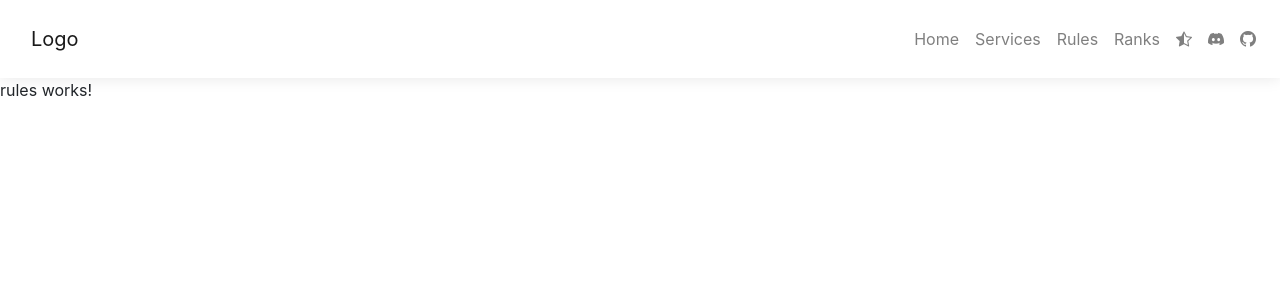
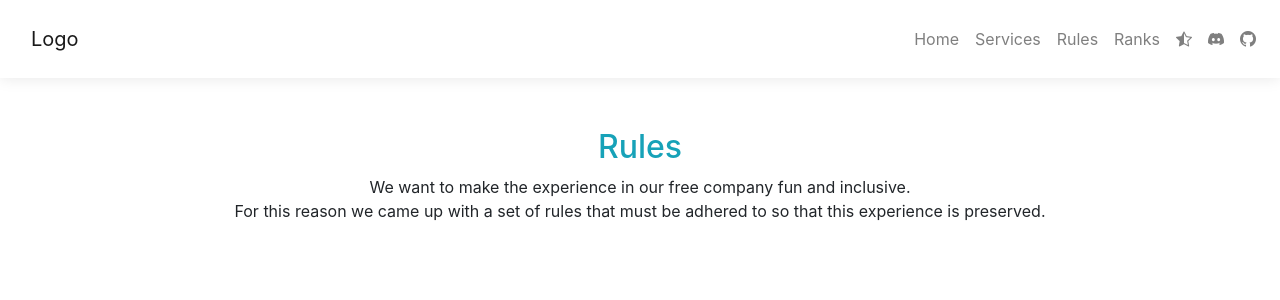
Before and after one commit to Morphclue/lalafeel, an Angular app: page /fc/rules in a window 1280 px wide. Shown: the top 300 px of the page. Built offline with nearby package versions, Linux system fonts and the light colour scheme.

Commit message:
feat: add rules heading

```diff
--- a/src/app/components/rules/rules.component.html
+++ b/src/app/components/rules/rules.component.html
@@ -1,2 +1,10 @@
 <app-navbar></app-navbar>
-<p>rules works!</p>
+<main class="page">
+  <div class="block-heading">
+    <h2 class="text-info">Rules</h2>
+    <p>
+      We want to make the experience in our free company fun and inclusive. <br>
+      For this reason we came up with a set of rules that must be adhered to so that this experience is preserved.
+    </p>
+  </div>
+</main>
```
